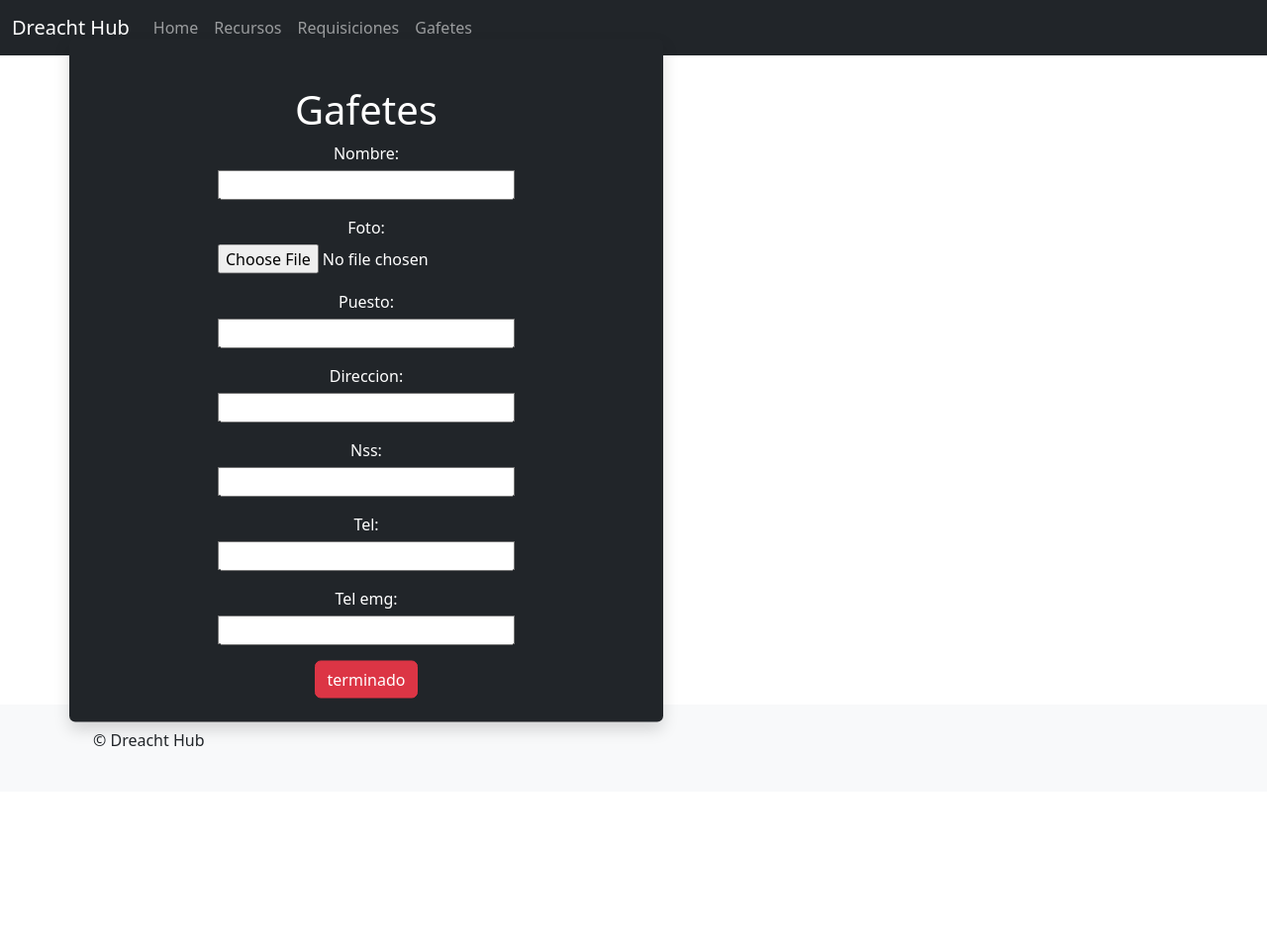
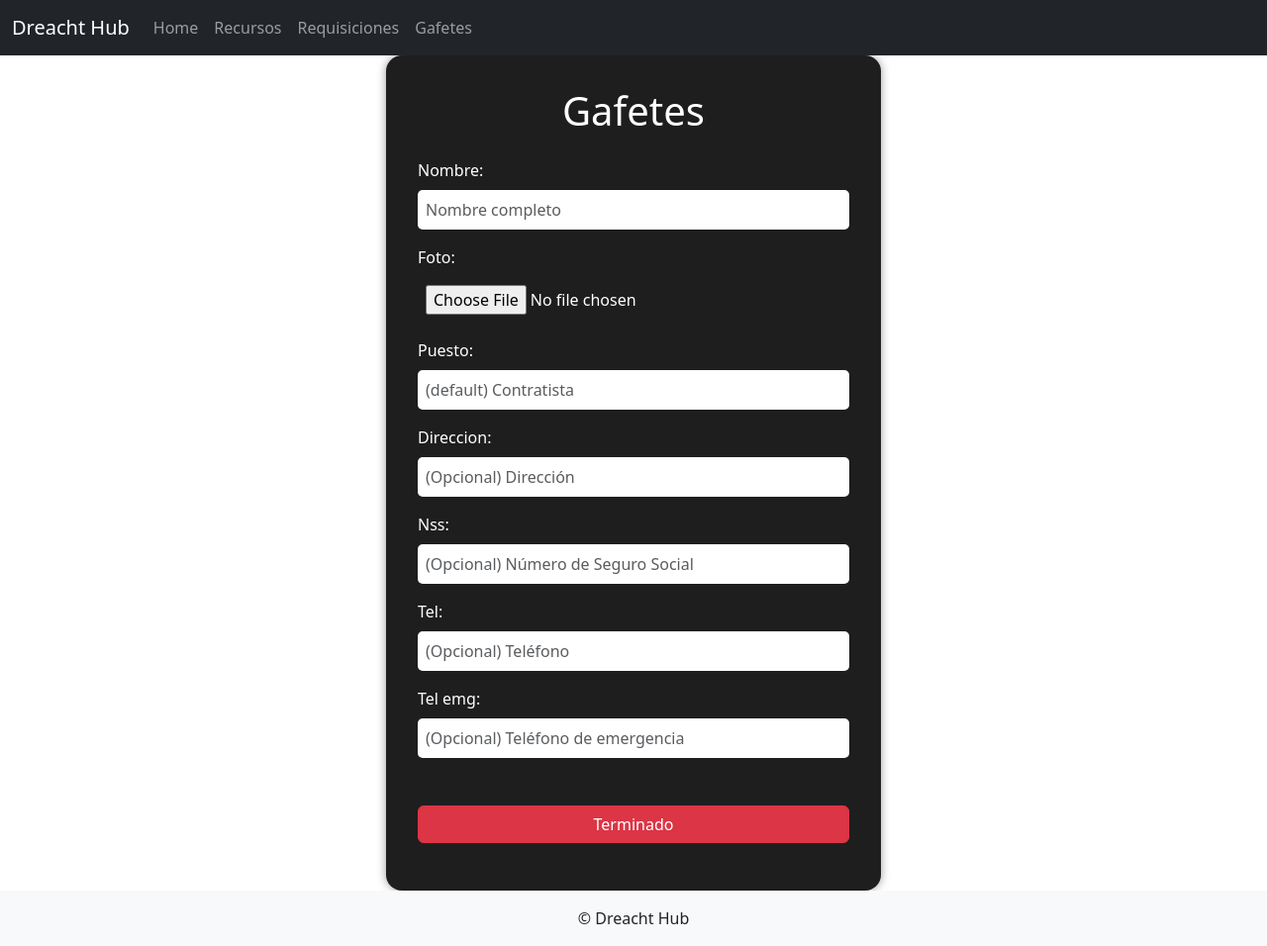
Before and after one commit to 12567e12-boop/Dreacht_hub_ahora_si_va_el_bueno, a Django app: page /gafetes/ in a window 1280 px wide. Shown: the whole page at 99% size. Before the commit the page ends 754 px from the top, so only its background shows below. Run offline with Django 5.2, Linux system fonts and the light colour scheme.

Commit message:
Update project files

```diff
--- a/app_PDF_maker/forms.py
+++ b/app_PDF_maker/forms.py
@@ -5,3 +5,29 @@ class EmpleadoForm(forms.ModelForm):
     class Meta:
         model = Empleado
         exclude = ['gafete_pdf', 'fecha_alta', 'fecha_baja', 'nomina']
+        widgets = {
+            'nombre': forms.TextInput(attrs={
+                'class': 'form-control',
+                'placeholder': 'Nombre completo'
+            }),
+            'puesto': forms.TextInput(attrs={
+                'class': 'form-control',
+                'placeholder': '(default) Contratista'
+            }),
+            'direccion': forms.TextInput(attrs={
+                'class': 'form-control',
+                'placeholder': '(Opcional) Dirección'
+            }),
+            'nss': forms.TextInput(attrs={
+                'class': 'form-control',
+                'placeholder': '(Opcional) Número de Seguro Social'
+            }),
+            'tel': forms.TextInput(attrs={
+                'class': 'form-control',
+                'placeholder': '(Opcional) Teléfono'
+            }),
+            'tel_emg': forms.TextInput(attrs={
+                'class': 'form-control',
+                'placeholder': '(Opcional) Teléfono de emergencia'
+            }),
+        }
--- a/app_PDF_maker/templates/app_PDF_maker/base.html
+++ b/app_PDF_maker/templates/app_PDF_maker/base.html
@@ -35,11 +35,12 @@
         <div class="container flex-grow-1">
             {% block content %}{% endblock %}
         </div>
-        <footer class="bg-light text-center text-lg-start mt-auto">
-            <div class="container p-4">
-                <p>&copy; Dreacht Hub</p>
-            </div>
-        </footer>
+       <footer class="bg-light text-center mt-auto py-3">
+    <div class="container">
+        <p class="mb-0">&copy; Dreacht Hub</p>
+    </div>
+</footer>
+
         <script src="https://cdn.jsdelivr.net/npm/bootstrap@5.3.3/dist/js/bootstrap.bundle.min.js" integrity="sha384-YvpcrYf0tY3lHB60NNkmXc5s9fDVZLESaAA55NDzOxhy9GkcIdslK1eN7N6jIeHz" crossorigin="anonymous"></script>
         {% block scripts %}{% endblock %}
     </body>
--- a/app_PDF_maker/templates/app_PDF_maker/gafetes.html
+++ b/app_PDF_maker/templates/app_PDF_maker/gafetes.html
@@ -4,43 +4,49 @@
 
 {% block extra_head %}
 <style>
-    .container {
-        position: relative;
+
+
+    .form-container {
+        display: flex;
+        justify-content: center;
+        align-items: center;
+        min-height: 100vh; /* centra verticalmente */
     }
-    .form-container {
-        position: absolute;
-        top: 50%;
-        left: 50%;
-        transform: translate(-50%, -50%);
+
+    .form-wrapper {
+        background-color: #1e1e1e;
+        color: white;
+        padding: 2rem;
+        border-radius: 1rem;
+        box-shadow: 0 0 10px rgba(0,0,0,0.4);
+        width: 100%;
+        max-width: 500px;
+    }
+
+    .form-wrapper .mb-3 label {
+        display: block;
+        margin-bottom: 0.5rem;
+    }
+
+    .form-wrapper .mb-3 input,
+    .form-wrapper .mb-3 textarea,
+    .form-wrapper .mb-3 select {
+        width: 100%;
+        padding: 0.5rem;
+        border: none;
+        border-radius: 5px;
+    }
+
+    .btn-danger {
         width: 100%;
     }
-    .form-wrapper {
-        width: 100%;
-        max-width: 600px;
-        text-align: center;
-    }
-    .form-wrapper .mb-3 {
-        margin-bottom: 15px;
-    }
-    .form-wrapper .mb-3 label {
-        display: block;
-        margin-bottom: 5px;
-    }
-    .form-wrapper .mb-3 input, .form-wrapper .mb-3 textarea, .form-wrapper .mb-3 select {
-        display: block;
-        margin: 0 auto;
-        width: 300px;
-        max-width: 300px;
-    }
-    .form-wrapper label {
-        color: white;
 </style>
 {% endblock %}
 
 {% block content %}
 <div class="form-container">
-    <div class="form-wrapper bg-dark text-white p-4 rounded shadow">
-<h1 class="mt-4 text-white">Gafetes</h1>
+    <div class="form-wrapper">
+        <h1 class="text-center mb-4">Gafetes</h1>
         <form method="post" novalidate>
             {% csrf_token %}
             <div class="mb-3">
@@ -50,6 +56,7 @@
                     <div class="text-danger">{{ form.nombre.errors }}</div>
                 {% endif %}
             </div>
+
             <div class="mb-3">
                 {{ form.foto.label_tag }}
                 {{ form.foto }}
@@ -57,6 +64,7 @@
                     <div class="text-danger">{{ form.foto.errors }}</div>
                 {% endif %}
             </div>
+
             <div class="mb-3">
                 {{ form.puesto.label_tag }}
                 {{ form.puesto }}
@@ -64,6 +72,7 @@
                     <div class="text-danger">{{ form.puesto.errors }}</div>
                 {% endif %}
             </div>
+
             <div class="mb-3">
                 {{ form.direccion.label_tag }}
                 {{ form.direccion }}
@@ -71,6 +80,7 @@
                     <div class="text-danger">{{ form.direccion.errors }}</div>
                 {% endif %}
             </div>
+
             <div class="mb-3">
                 {{ form.nss.label_tag }}
                 {{ form.nss }}
@@ -78,6 +88,7 @@
                     <div class="text-danger">{{ form.nss.errors }}</div>
                 {% endif %}
             </div>
+
             <div class="mb-3">
                 {{ form.tel.label_tag }}
                 {{ form.tel }}
@@ -85,6 +96,7 @@
                     <div class="text-danger">{{ form.tel.errors }}</div>
                 {% endif %}
             </div>
+
             <div class="mb-3">
                 {{ form.tel_emg.label_tag }}
                 {{ form.tel_emg }}
@@ -92,7 +104,9 @@
                     <div class="text-danger">{{ form.tel_emg.errors }}</div>
                 {% endif %}
             </div>
-    <button type="submit" class="btn btn-danger">terminado</button>
+            <div class=" mb-3 mt-5">
+             <button type="submit" class="btn btn-danger">Terminado</button>
+            </div>
         </form>
     </div>
 </div>
```
Also changed, not shown: TODO.md (+3 -0 lines). Lines whose indentation alone changed are shown as unchanged.
